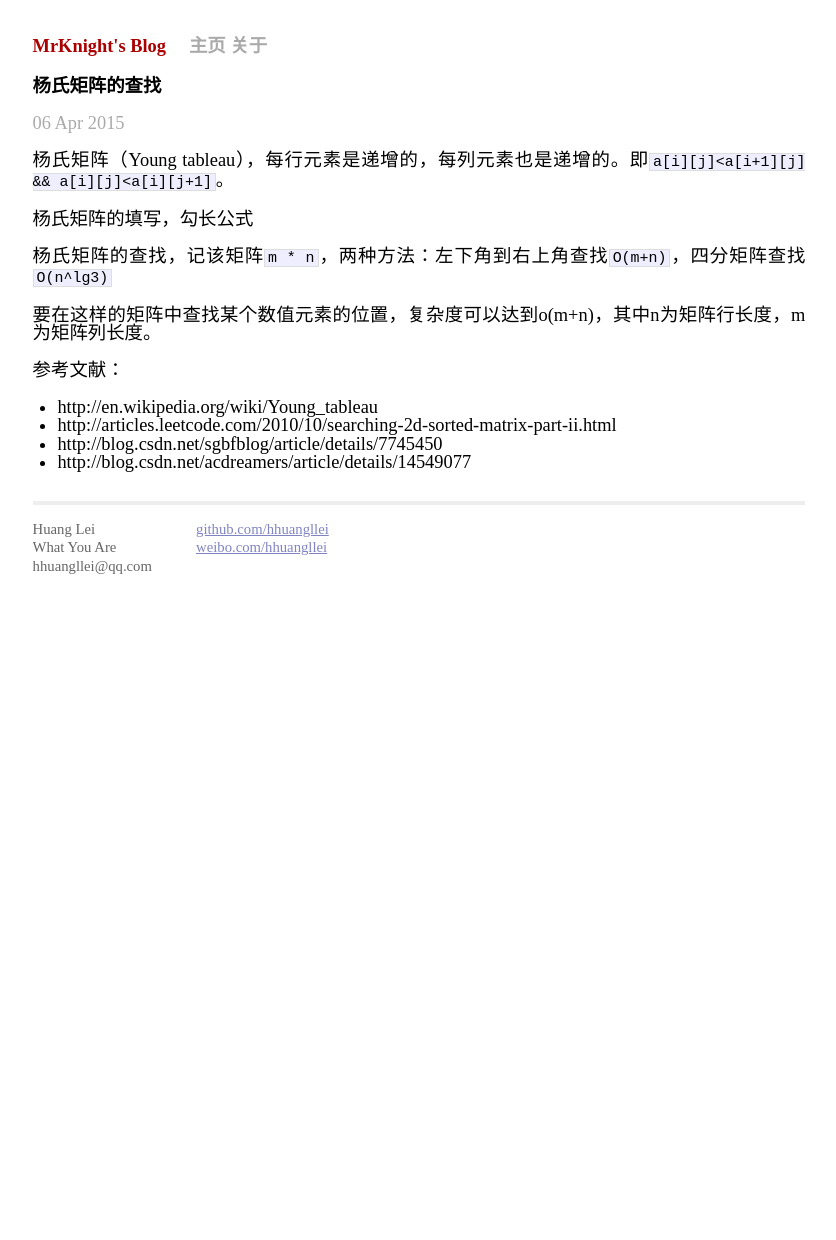
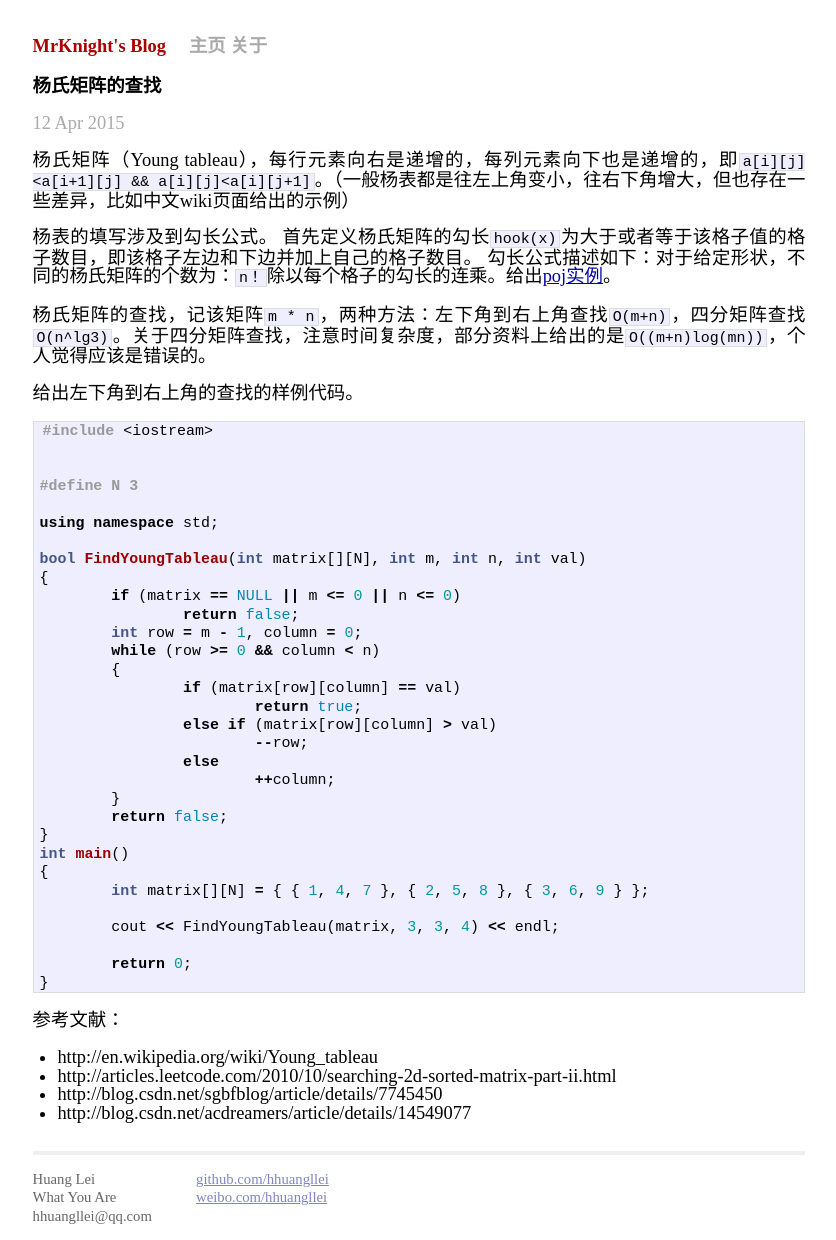
Before and after one commit to hhuangllei/hhuangllei.github.io, a Jekyll site: the page built from _posts/2015-04-06-Young-Tableau.md, in a window 1280 px wide. Shown: the whole page, without its empty margins (221-1057 px from the left). Built offline with Jekyll 4.4.1, drawn with Linux system fonts in a browser that asks for light colours; comment, search, counter and statistics services are not loaded; before the commit the page ends 937 px from its top, so only the background shows below that.

Commit message:
modify Young tableau, add code

```diff
--- a/_posts/2015-04-06-Young-Tableau.md
+++ b/_posts/2015-04-06-Young-Tableau.md
@@ -1,16 +1,51 @@
 ---
 layout: post
 title: 杨氏矩阵的查找
-modify_date: 2015-04-06 23:00:00
+modify_date: 2015-04-12 20:00:00
 ---
 
-杨氏矩阵（Young tableau），每行元素是递增的，每列元素也是递增的。即`a[i][j]<a[i+1][j] && a[i][j]<a[i][j+1]`。
+杨氏矩阵（Young tableau），每行元素向右是递增的，每列元素向下也是递增的，即`a[i][j]<a[i+1][j] && a[i][j]<a[i][j+1]`。（一般杨表都是往左上角变小，往右下角增大，但也存在一些差异，比如中文wiki页面给出的示例）
 
-杨氏矩阵的填写，勾长公式
+杨表的填写涉及到勾长公式。
+首先定义杨氏矩阵的勾长`hook(x)`为大于或者等于该格子值的格子数目，即该格子左边和下边并加上自己的格子数目。
+勾长公式描述如下：对于给定形状，不同的杨氏矩阵的个数为：`n！`除以每个格子的勾长的连乘。给出[poj实例](http://poj.org/problem?id=1825)。
 
-杨氏矩阵的查找，记该矩阵`m * n`，两种方法：左下角到右上角查找`O(m+n)`，四分矩阵查找`O(n^lg3)`
 
-要在这样的矩阵中查找某个数值元素的位置，复杂度可以达到o(m+n)，其中n为矩阵行长度，m为矩阵列长度。
+杨氏矩阵的查找，记该矩阵`m * n`，两种方法：左下角到右上角查找`O(m+n)`，四分矩阵查找`O(n^lg3)`。关于四分矩阵查找，注意时间复杂度，部分资料上给出的是`O((m+n)log(mn))`，个人觉得应该是错误的。
+
+给出左下角到右上角的查找的样例代码。
+{% highlight C++ %}
+#include <iostream>
+
+#define N 3
+
+using namespace std;
+
+bool FindYoungTableau(int matrix[][N], int m, int n, int val)
+{
+	if (matrix == NULL || m <= 0 || n <= 0)
+		return false;
+	int row = m - 1, column = 0;
+	while (row >= 0 && column < n)
+	{
+		if (matrix[row][column] == val)
+			return true;
+		else if (matrix[row][column] > val)
+			--row;
+		else
+			++column;
+	}
+	return false;
+}
+int main()
+{
+	int matrix[][N] = { { 1, 4, 7 }, { 2, 5, 8 }, { 3, 6, 9 } };
+
+	cout << FindYoungTableau(matrix, 3, 3, 4) << endl;
+
+	return 0;
+}
+{% endhighlight %}
 
 参考文献：
 
```
